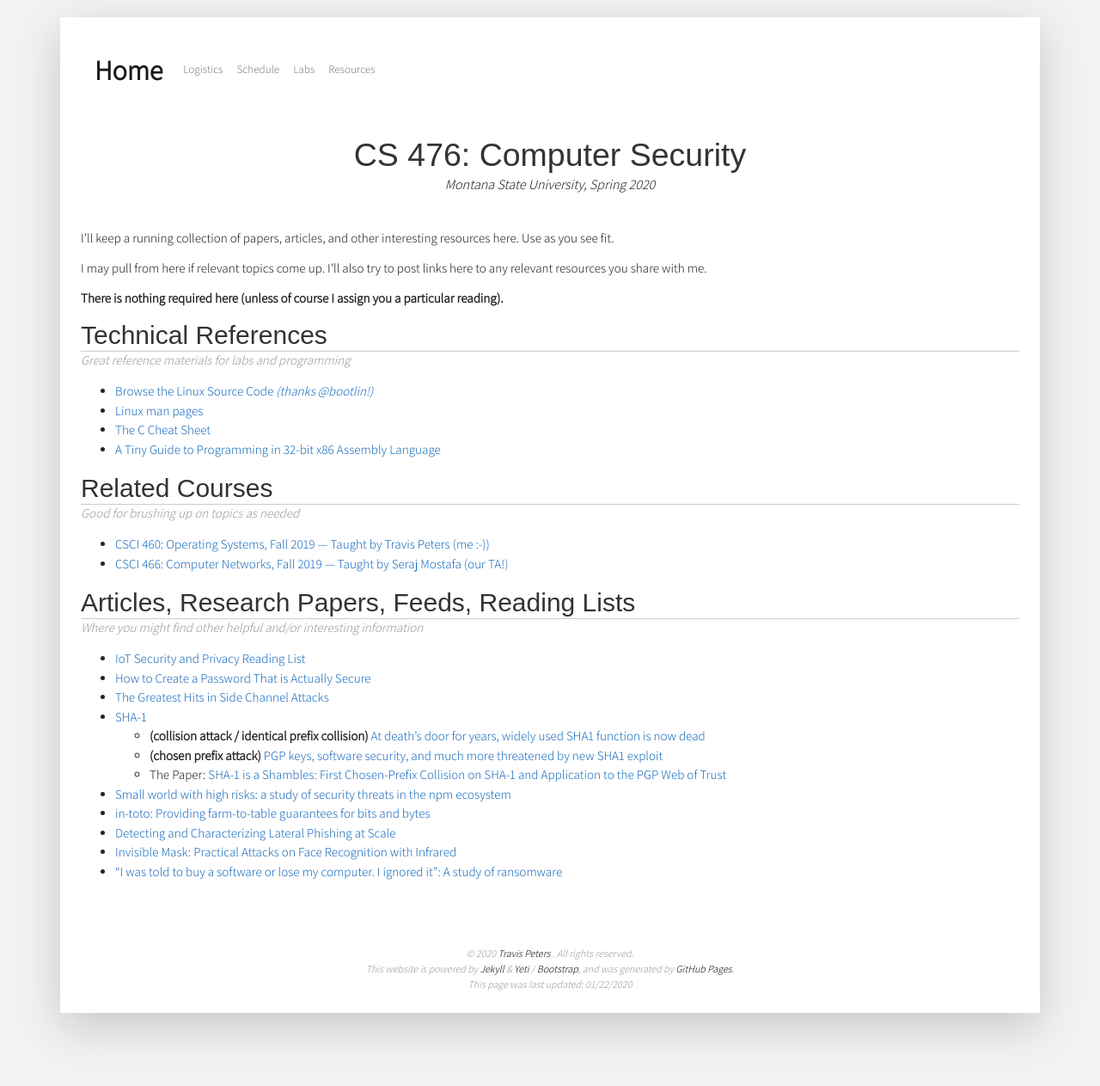
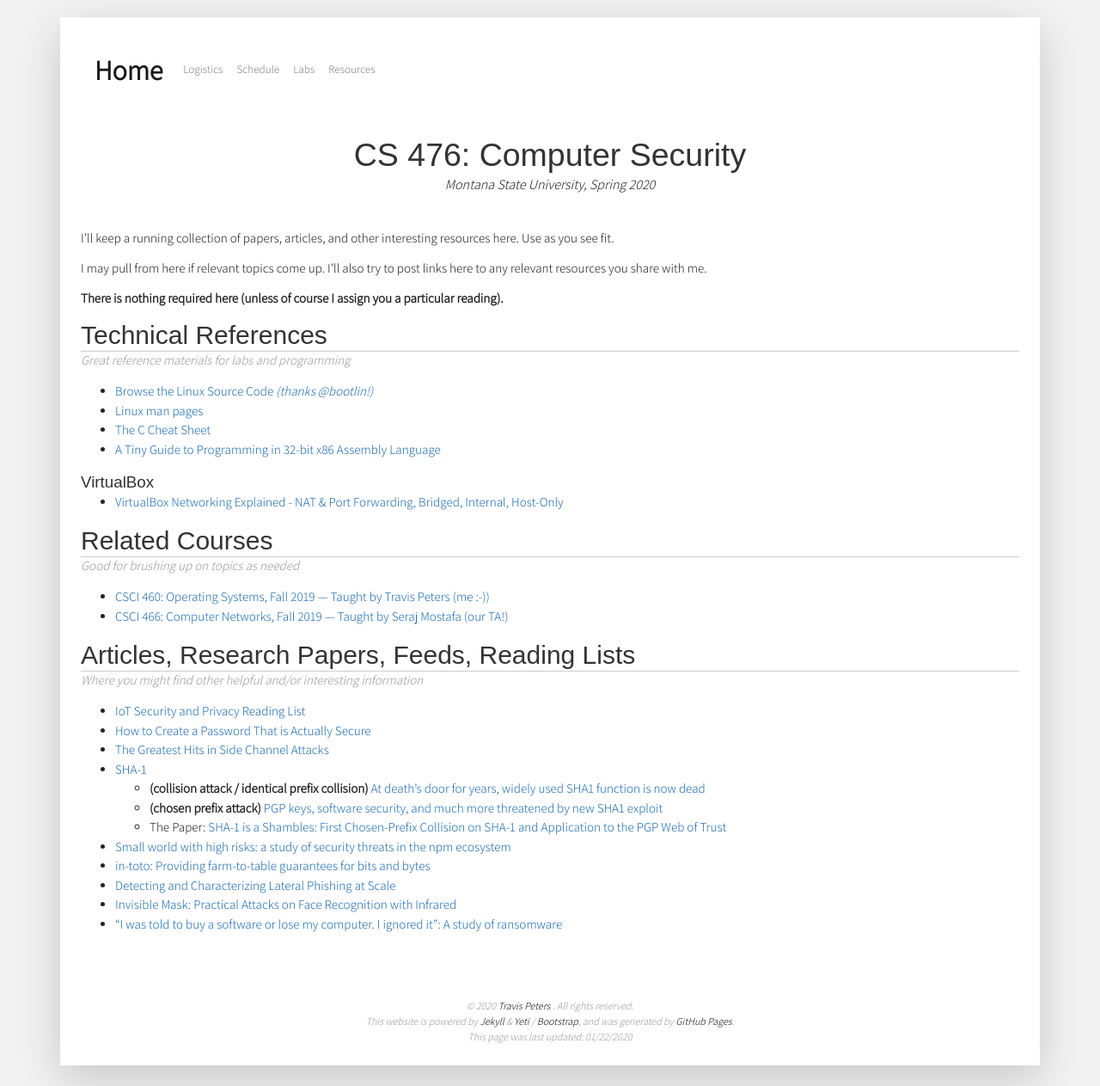
Before and after one commit to traviswpeters/cs476-2020-spring, a Jekyll site: the page built from resources.md, in a window 1280 px wide. Shown: the whole page at 86% size. Built offline with Jekyll 4.4.1, drawn with Linux system fonts in a browser that asks for light colours; nearby versions of some CDN libraries; some web fonts are replaced.

Commit message:
added link to VBox networking video

```diff
--- a/resources.md
+++ b/resources.md
@@ -20,6 +20,10 @@ Great reference materials for labs and programming
 - [Linux man pages](http://man7.org/linux/man-pages/dir_all_alphabetic.html)
 - [The C Cheat Sheet](files/the-C-cheat-sheet.pdf)
 - [A Tiny Guide to Programming in 32-bit x86 Assembly Language]({{site.data.settings.reading}}/tiny-guide-to-x86-assembly.pdf)
+
+##### VirtualBox
+
+- [VirtualBox Networking Explained - NAT & Port Forwarding, Bridged, Internal, Host-Only](https://youtu.be/cDF4X7RmV4Q)
 
 <!-- - [x86 and amd64 instruction reference](https://www.felixcloutier.com/x86/) -->
 <!-- - [System Programming Overview / Programming in C Refresher](http://www.lysator.liu.se/c/bwk-tutor.html) *#SysProgramming*{:.text-muted} *#Programming*{:.text-muted} -->
```
